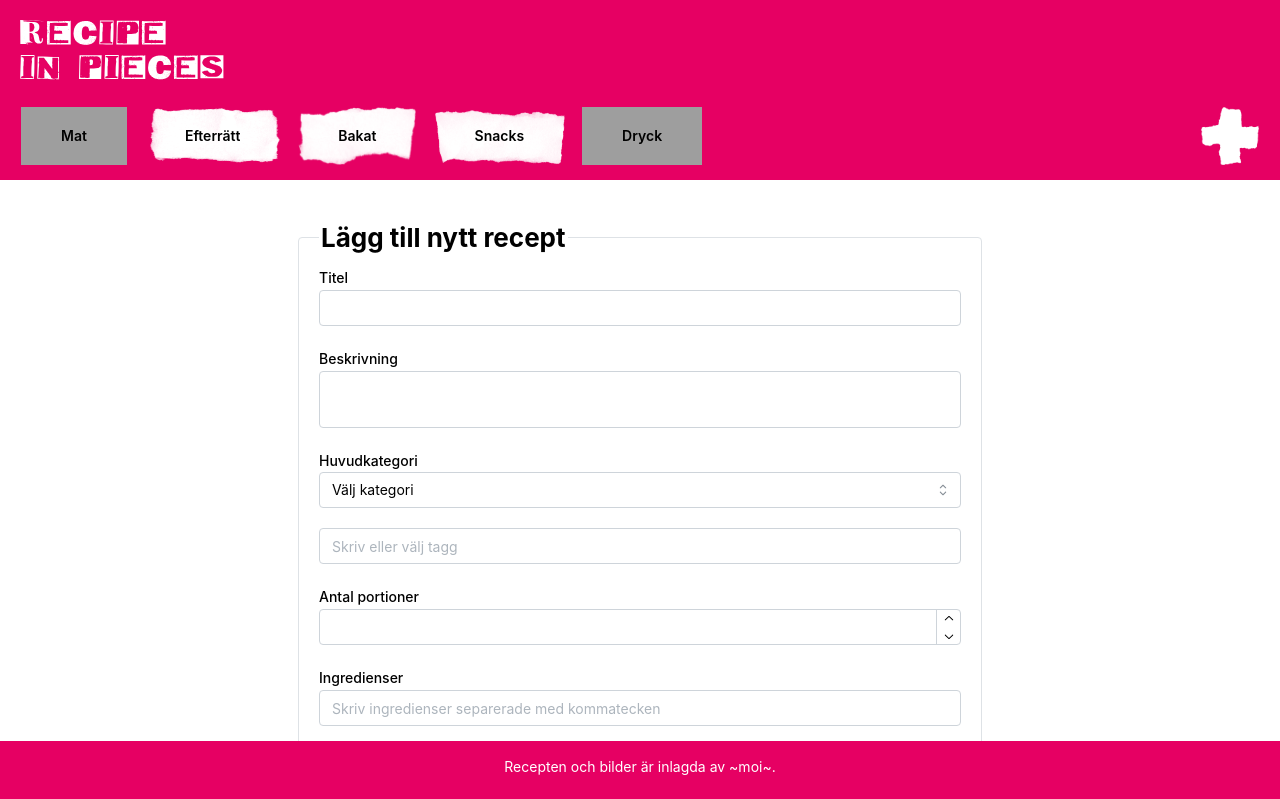
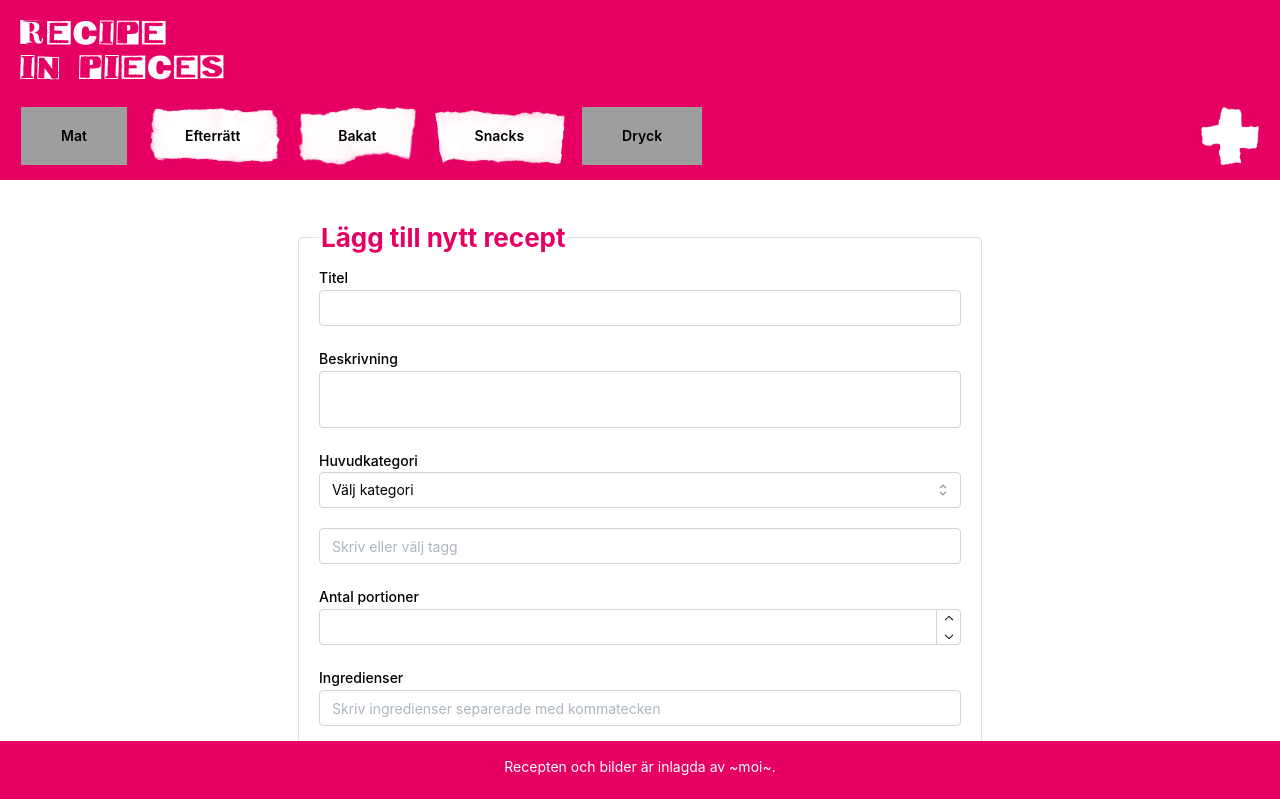
Before and after one commit to jessicaagren/recipe-in-pieces, a React (Vite) app: page /nytt-recept in a window 1280 px wide. Shown: the top 799 px of the page. Built offline with nearby package versions, Linux system fonts and the light colour scheme; grey boxes are pictures that could not be loaded.

Commit message:
edit title color

```diff
--- a/src/Components/Form/Form.tsx
+++ b/src/Components/Form/Form.tsx
@@ -50,7 +50,12 @@ export default function Form() {
 
   return (
     <Container size='sm'>
-      <Fieldset legend={<Title order={2}>Lägg till nytt recept</Title>}>
+      <Fieldset
+        legend={
+          <Title order={2} c='pink'>
+            Lägg till nytt recept
+          </Title>
+        }>
         <Stack gap='lg'>
           <TextInput label='Titel' />
 
```
